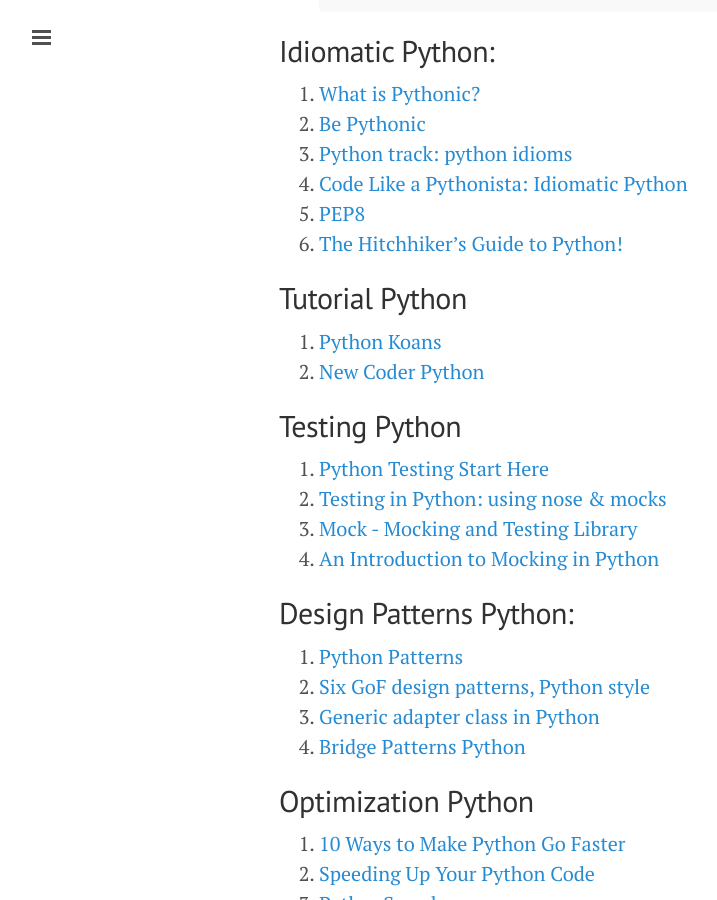
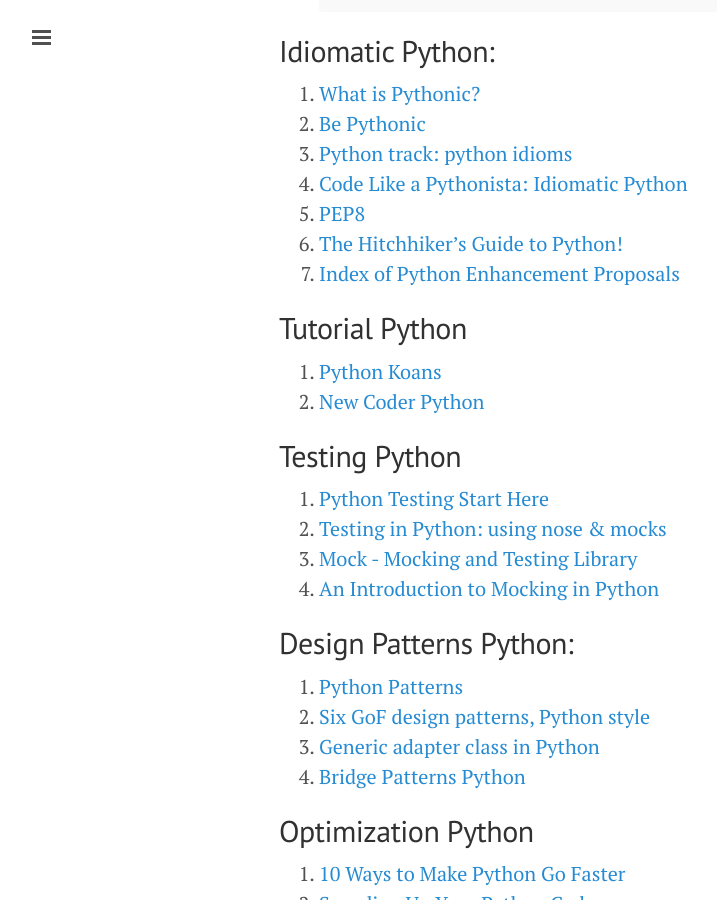
Before and after one commit to ibotdotout/ibotdotout.github.io, a Jekyll site: the page built from _posts/2014-06-08-python.md, in a window 1280 px wide and 900 px high, scrolled down 2864 px. Shown: the whole window, without its empty margins (1-718 px from the left). Built offline with Jekyll 4.4.1, drawn with Linux system fonts in a browser that asks for light colours; Markdown is read by kramdown in place of the engine named in the settings.

Commit message:
update post/python

```diff
--- a/_posts/2014-06-08-python.md
+++ b/_posts/2014-06-08-python.md
@@ -115,6 +115,7 @@ permalink: python
 4. [Code Like a Pythonista: Idiomatic Python](http://python.net/~goodger/projects/pycon/2007/idiomatic/handout.html)
 5. [PEP8](http://legacy.python.org/dev/peps/pep-0008/)
 6. [The Hitchhiker’s Guide to Python!](http://docs.python-guide.org/en/latest/)
+7. [Index of Python Enhancement Proposals](http://legacy.python.org/dev/peps/)
 
 ## Tutorial Python
 1. [Python Koans](http://github.com/gregmalcolm/python_koans)
```
